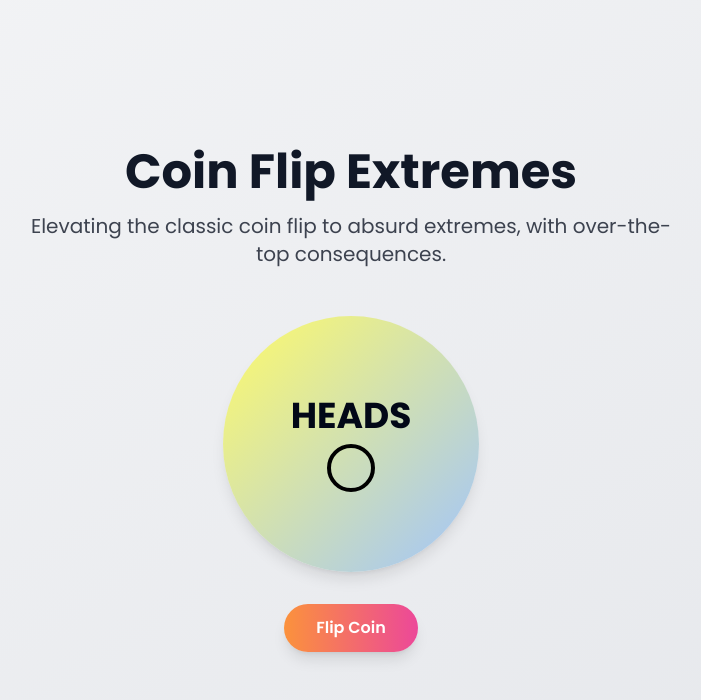
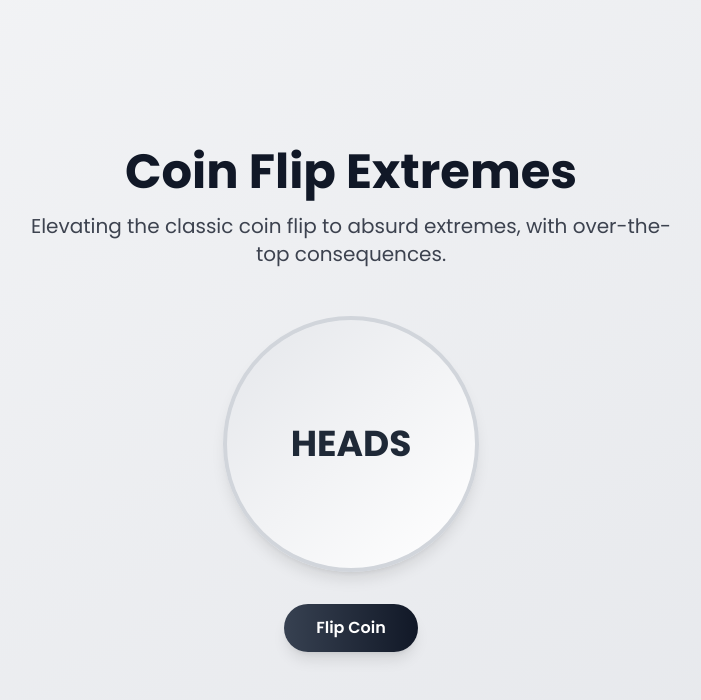
Before and after one commit to samrat-dt/playful-coin-journey, a React (Vite) app: page / in a window 1280 px wide. Shown: the top 700 px of the page, without its empty margins (289-990 px from the left). Built offline with nearby package versions, Linux system fonts and the light colour scheme.

Commit message:
Fix coin design and errors
Correct the coin appearance to display simple HEADS and TAILS sides. Review the codebase for any remaining errors and ensure everything is functioning properly.
[skip gpt_engineer]

```diff
--- a/src/components/Coin.tsx
+++ b/src/components/Coin.tsx
@@ -14,7 +14,7 @@ export const Coin = ({ onFlipComplete }: CoinProps) => {
     if (isFlipping) return;
 
     setIsFlipping(true);
-    // Add randomness to number of rotations (between 5-7 full rotations)
+    // Random number of rotations (between 5-7 full rotations)
     const randomRotations = 5 + Math.floor(Math.random() * 3);
     const newRotation = rotation + (randomRotations * 360) + (Math.random() > 0.5 ? 180 : 0);
     setRotation(newRotation);
@@ -33,15 +33,10 @@ export const Coin = ({ onFlipComplete }: CoinProps) => {
         className="w-48 h-48 md:w-64 md:h-64 relative cursor-pointer perspective-1000"
         animate={{
           rotateY: rotation,
-          rotateX: isFlipping ? [0, 15, -15, 10, -10, 5, -5, 0] : 0
         }}
         transition={{
           duration: 2,
-          ease: [0.68, -0.55, 0.27, 1.55],
-          rotateX: {
-            duration: 2,
-            times: [0, 0.2, 0.4, 0.6, 0.7, 0.8, 0.9, 1]
-          }
+          ease: [0.68, -0.55, 0.27, 1.55]
         }}
         onClick={flipCoin}
         whileHover={{ scale: 1.05 }}
@@ -49,26 +44,22 @@ export const Coin = ({ onFlipComplete }: CoinProps) => {
       >
         {/* Heads Side */}
         <div className={cn(
-          "absolute inset-0 rounded-full bg-heads-gradient flex items-center justify-center backface-hidden",
-          "text-3xl font-bold shadow-lg transition-transform duration-500"
+          "absolute inset-0 rounded-full bg-gradient-to-br from-gray-200 to-white",
+          "flex items-center justify-center backface-hidden border-4 border-gray-300",
+          "text-4xl font-bold text-gray-800 shadow-lg"
         )}>
-          <div className="flex flex-col items-center">
-            <span className="text-4xl">HEADS</span>
-            <div className="w-12 h-12 border-4 border-black rounded-full mt-2" />
-          </div>
+          HEADS
         </div>
 
         {/* Tails Side */}
         <div className={cn(
-          "absolute inset-0 rounded-full bg-tails-gradient flex items-center justify-center backface-hidden",
-          "text-3xl font-bold shadow-lg text-white transition-transform duration-500"
+          "absolute inset-0 rounded-full bg-gradient-to-br from-gray-700 to-gray-900",
+          "flex items-center justify-center backface-hidden border-4 border-gray-600",
+          "text-4xl font-bold text-white shadow-lg"
         )}
           style={{ transform: "rotateY(180deg)" }}
         >
-          <div className="flex flex-col items-center">
-            <span className="text-4xl">TAILS</span>
-            <div className="w-12 h-12 border-4 border-white rounded-full mt-2" />
-          </div>
+          TAILS
         </div>
       </motion.div>
 
@@ -77,7 +68,7 @@ export const Coin = ({ onFlipComplete }: CoinProps) => {
         disabled={isFlipping}
         className={cn(
           "px-8 py-3 rounded-full text-white font-semibold shadow-lg",
-          isFlipping ? "bg-gray-400" : "bg-gradient-to-r from-orange-400 to-pink-500",
+          "bg-gradient-to-r from-gray-700 to-gray-900 hover:from-gray-800 hover:to-gray-950",
           "disabled:opacity-50 disabled:cursor-not-allowed"
         )}
         whileHover={{ scale: 1.05 }}
--- a/src/components/Outcome.tsx
+++ b/src/components/Outcome.tsx
@@ -81,8 +81,8 @@ export const Outcome = ({ result }: OutcomeProps) => {
       transition={{ delay: 0.5 }}
       className={`mt-8 p-6 rounded-lg ${
         result === "heads"
-          ? "bg-heads-gradient text-gray-800"
-          : "bg-tails-gradient text-white"
+          ? "bg-gradient-to-br from-gray-200 to-white text-gray-800"
+          : "bg-gradient-to-br from-gray-700 to-gray-900 text-white"
       }`}
     >
       <h2 className="text-4xl md:text-5xl font-bold mb-2">
```
